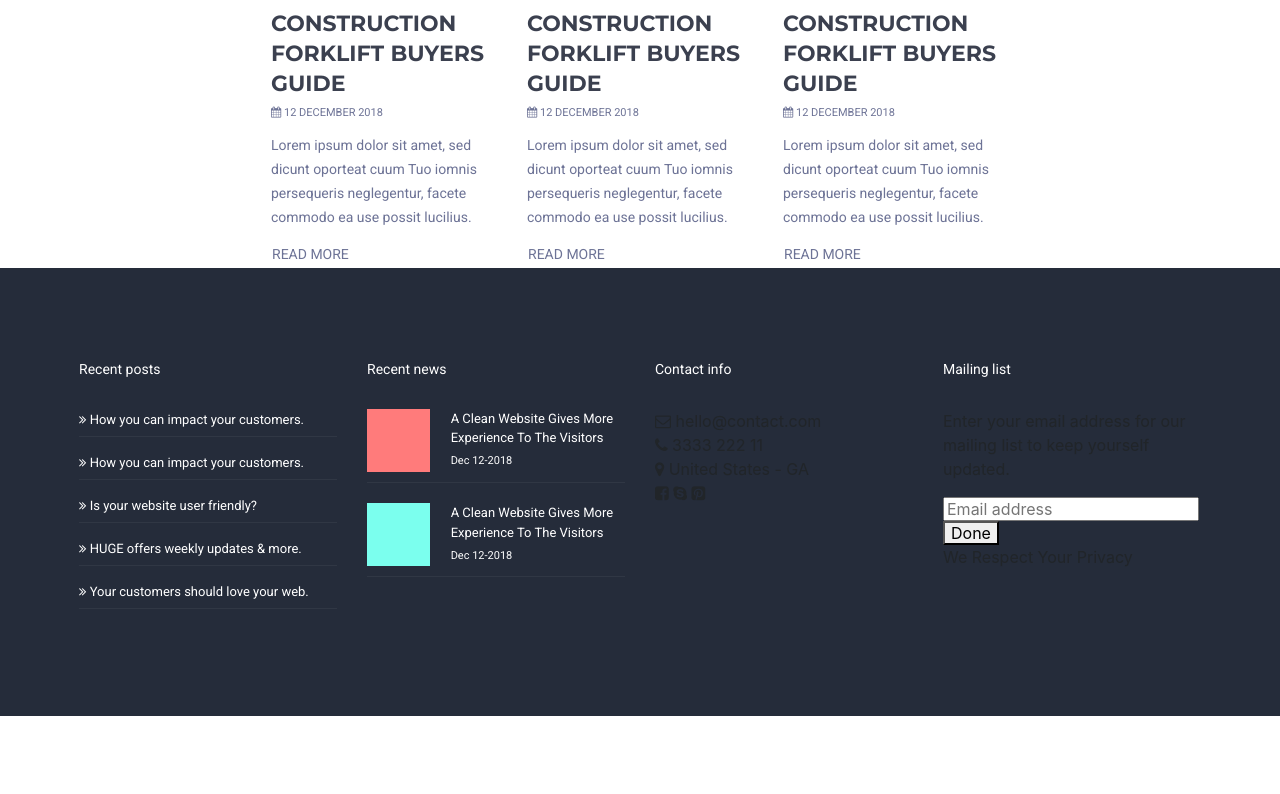
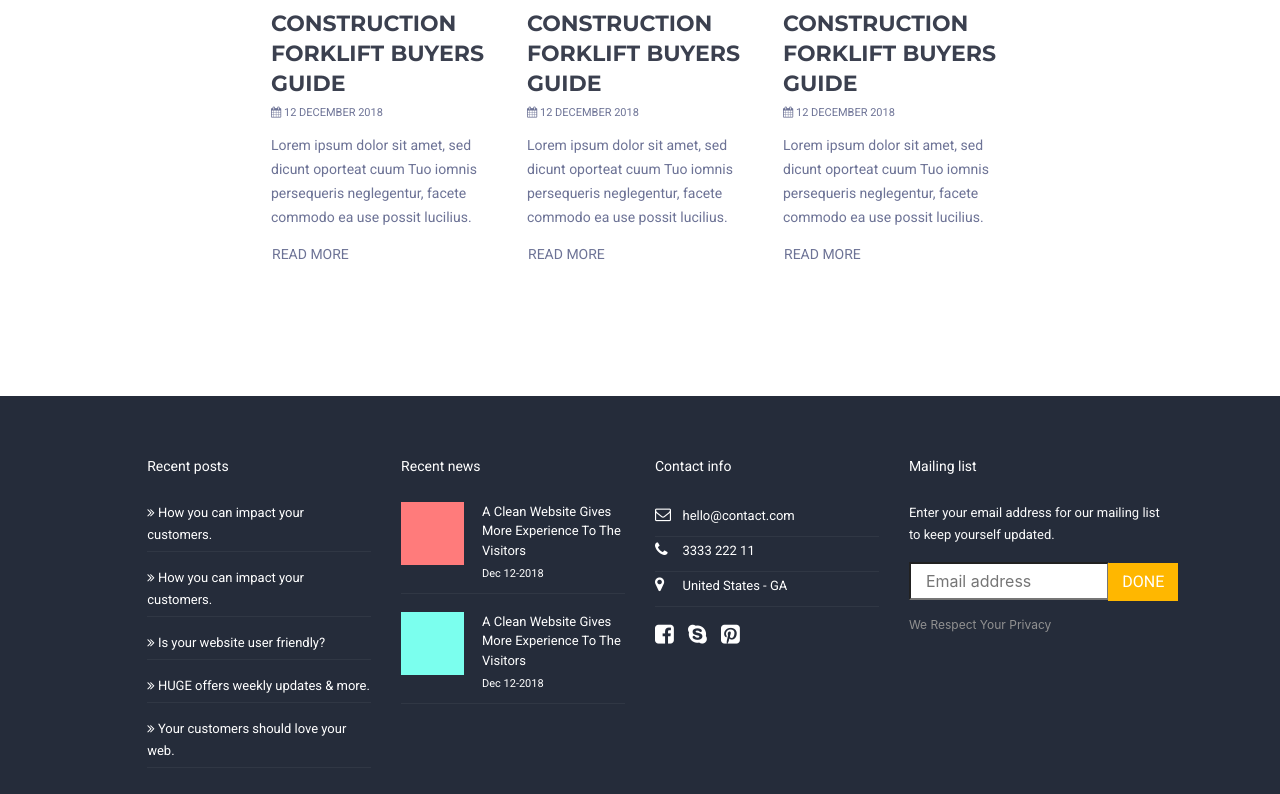
Before and after one commit to Dominik-Zajac/Page..-..Build, a website: page src/index.html in a window 1280 px wide. Shown: the part 5227-6021 px from the top of the page. Before the commit the page ends 5943 px from the top, so only its background shows below. Drawn offline with nearby package versions, Linux system fonts and the light colour scheme; files that its build step writes are made by us from their sources.

Commit message:
Update styles to footer section

```diff
--- a/src/index.html
+++ b/src/index.html
@@ -417,7 +417,7 @@
                 <p class="mailing-text">Enter your email address for our mailing list to keep yourself updated.</p>
                 <div class="form">
                     <input type="email" class="mail-input" placeholder="Email address">
-                    <button>Done</button>
+                    <button class="mail-btn">Done</button>
                 </div>
                 <span class="info-privacy">We Respect Your Privacy</span>
             </div>
--- a/src/sass/components/_footer.scss
+++ b/src/sass/components/_footer.scss
@@ -2,6 +2,7 @@
     @include flexbox(flex, center, center);
 
     min-height: 448px;
+    margin-top: 10%;
     background-color: #252c3a;
 
     &-row {
@@ -15,6 +16,7 @@
                 margin-bottom: 12%;
             }
 
+            /* 1-col */
             .post {
                 @include text($main-font, 13px, 400, #fff);
 
@@ -24,6 +26,7 @@
                 border-bottom: 1px solid #303744;
             }
 
+            /* 2-col */
             .recent-news_box {
                 display: flex;
                 margin-bottom: 8%;
@@ -49,6 +52,79 @@
                     font-size: 11px;
                 }
             }
+
+            /* 3-col */
+            .contact-box {
+                padding-bottom: 10px;
+                border-bottom: 1px solid #303744;
+
+                .contact-icon {
+                    width: 15px;
+                    height: 15px;
+                    margin-right: 8px;
+                    color: #fff;
+                    font-size: 16px;
+                }
+
+                .contact-text {
+                    @include text($main-font, 13px, 400, #fff);
+
+                    width: 173px;
+                }
+            }
+
+            .icons-container {
+                margin-top: 5%;
+                color: #fff;
+                font-size: 22px;
+
+                .contact-info_icon {
+                    padding-right: 8px;
+                    cursor: pointer;
+                    font-size: 22px;
+
+                    &:hover {
+                        color: $main-color;
+                    }
+                }
+            }
+
+            /* 4-col */
+            .mailing-text {
+                @include text($main-font, 13px, 400, #fafafa);
+
+                width: 258px;
+                line-height: 22px;
+            }
+
+            .form {
+                min-width: 300px;
+                margin: 10px 0;
+
+                .mail-input {
+                    @include size(200px, 38px);
+
+                    padding: 15px;
+                    background-color: #fff;
+                }
+
+                .mail-btn {
+                    @include size(70px, 38px);
+
+                    margin-left: -5px;
+                    border: none;
+                    color: #fff;
+                    font-family: Roboto;
+                    font-weight: 400;
+                    text-transform: uppercase;
+                    background-color: $main-color;
+                }
+            }
+
+            .info-privacy {
+                color: #919191;
+                font-size: 12px;
+            }
         }
     }
 }
```
